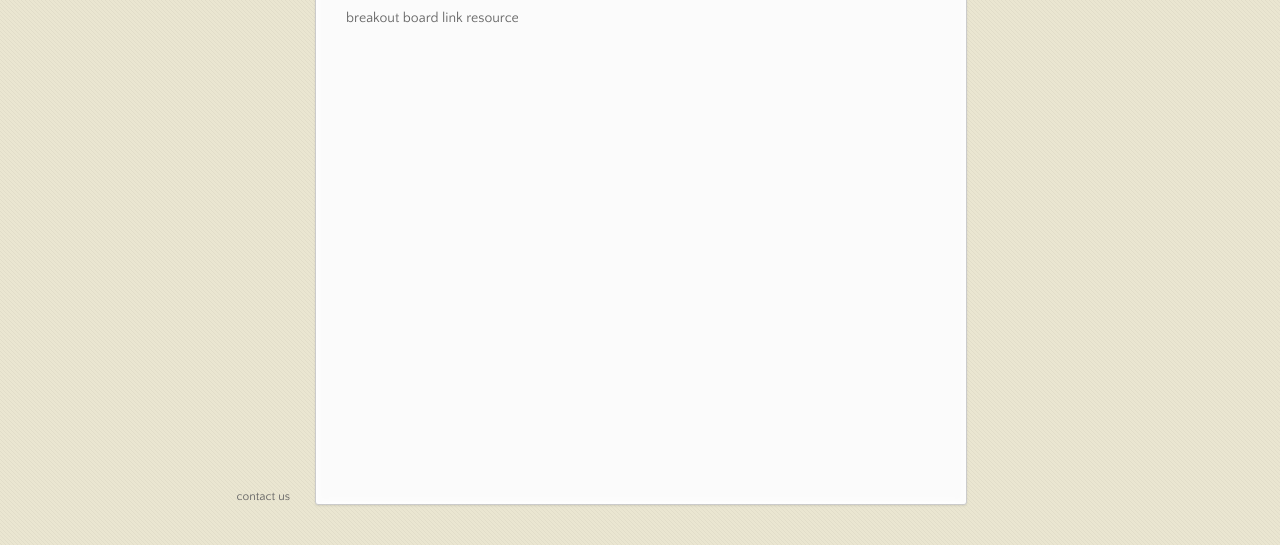
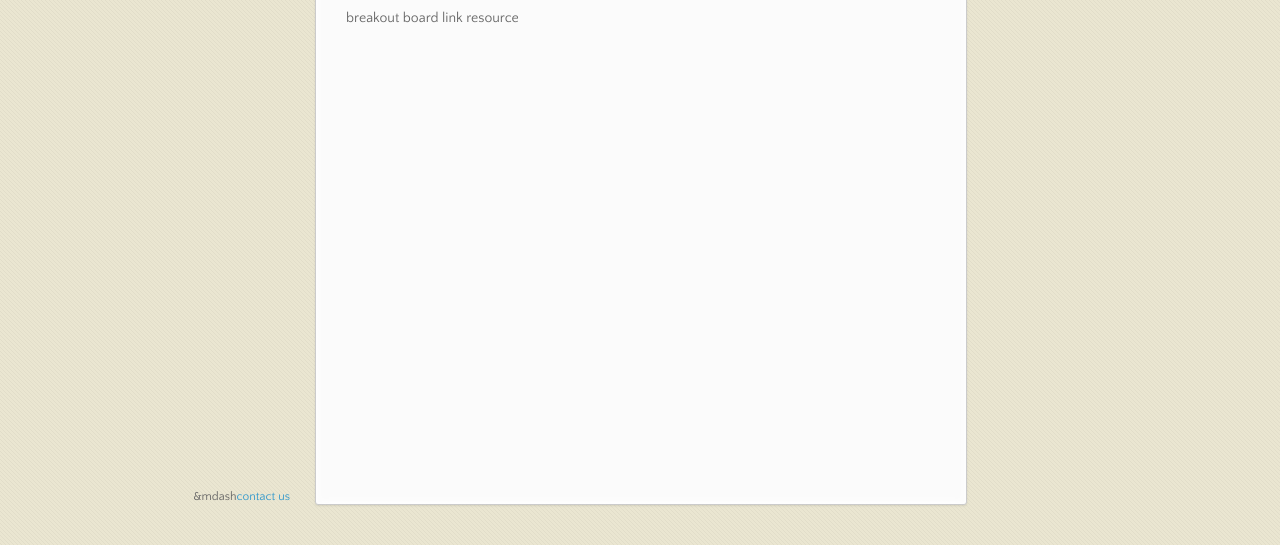
Before and after one commit to breakoutlink/breakoutlink.github.io, a plain HTML site: page index.html in a window 1280 px wide. Shown: the part 255-800 px from the top of the page. Drawn offline with nearby package versions, Linux system fonts and the light colour scheme.

Commit message:
Signed-off-by: bol <info@breakout.link>

```diff
--- a/index.html
+++ b/index.html
@@ -38,7 +38,7 @@
 <p>breakout board link resource</p>
       </section>
       <footer>
-        <p><small>contact us <a href="info@breakout.link"></a></small></p>
+        <p><small>  &mdash<a href="info@breakout.link">contact us</a></small></p>
       </footer>
     </div>
     <!--[if !IE]><script>fixScale(document);</script><![endif]-->
```
